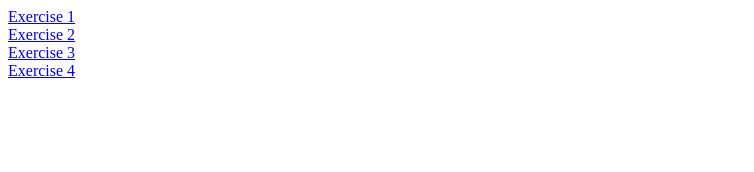
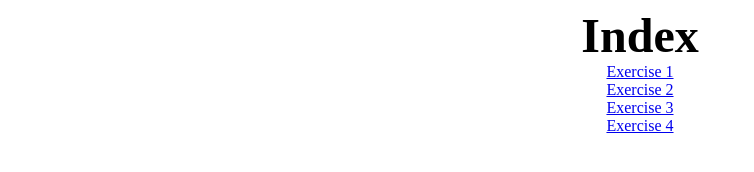
Before and after one commit to arisvinsant/EECS448_Lab03, a plain HTML site: page Exercise4/Exercise4.html in a window 1280 px wide. Shown: the whole page, without its empty margins (0-754 px from the left). Drawn offline with Linux system fonts and the light colour scheme.

```diff
--- a/Exercise4/Exercise4.html
+++ b/Exercise4/Exercise4.html
@@ -2,14 +2,22 @@
 <html>
 <head>
     <title>
-        Lab 03
+        Lab 03 Index
     </title>
 </head>
 <body>
-    <a href="./Exercise1.html">Exercise 1</a><br>
-    <a href="./Exercise2.html">Exercise 2</a><br>
-    <a href="./Exercise3.html">Exercise 3</a><br>
-    <a href="./Exercise4.html">Exercise 4</a>
-
+  <center>
+  <font size="15">
+           <b>Index</b>
+  </font>
+    <br>
+    <a href="EECS448_Lab03/Exercise1.html">Exercise 1</a>
+    <br>
+    <a href="EECS448_Lab03/Exercise2.html">Exercise 2</a>
+    <br>
+    <a href="EECS448_Lab03/Exercise3.html">Exercise 3</a>
+    <br>
+    <a href="EECS448_Lab03/Exercise4.html">Exercise 4</a>
+  </center>
 </body>
 </html>
```
Also changed, not shown: Exercise3/home.html (added, +19 -0 lines).
